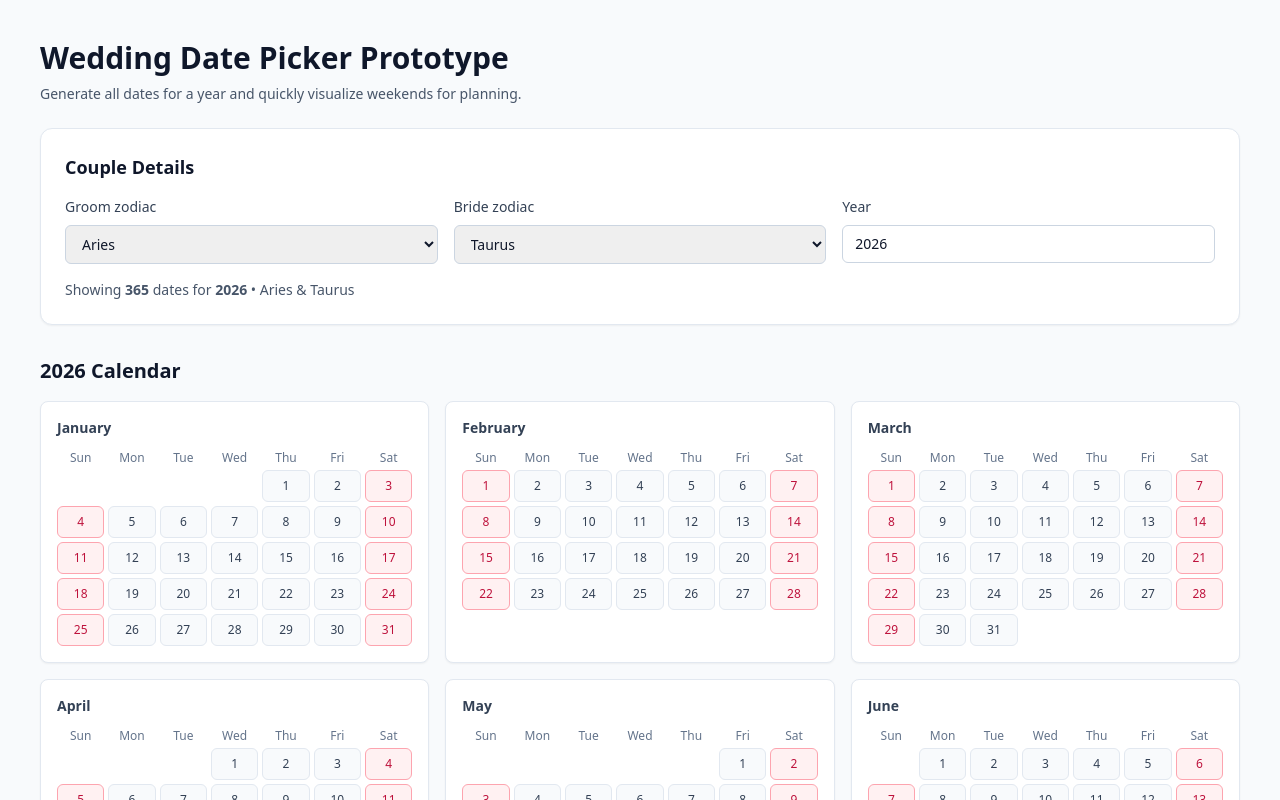
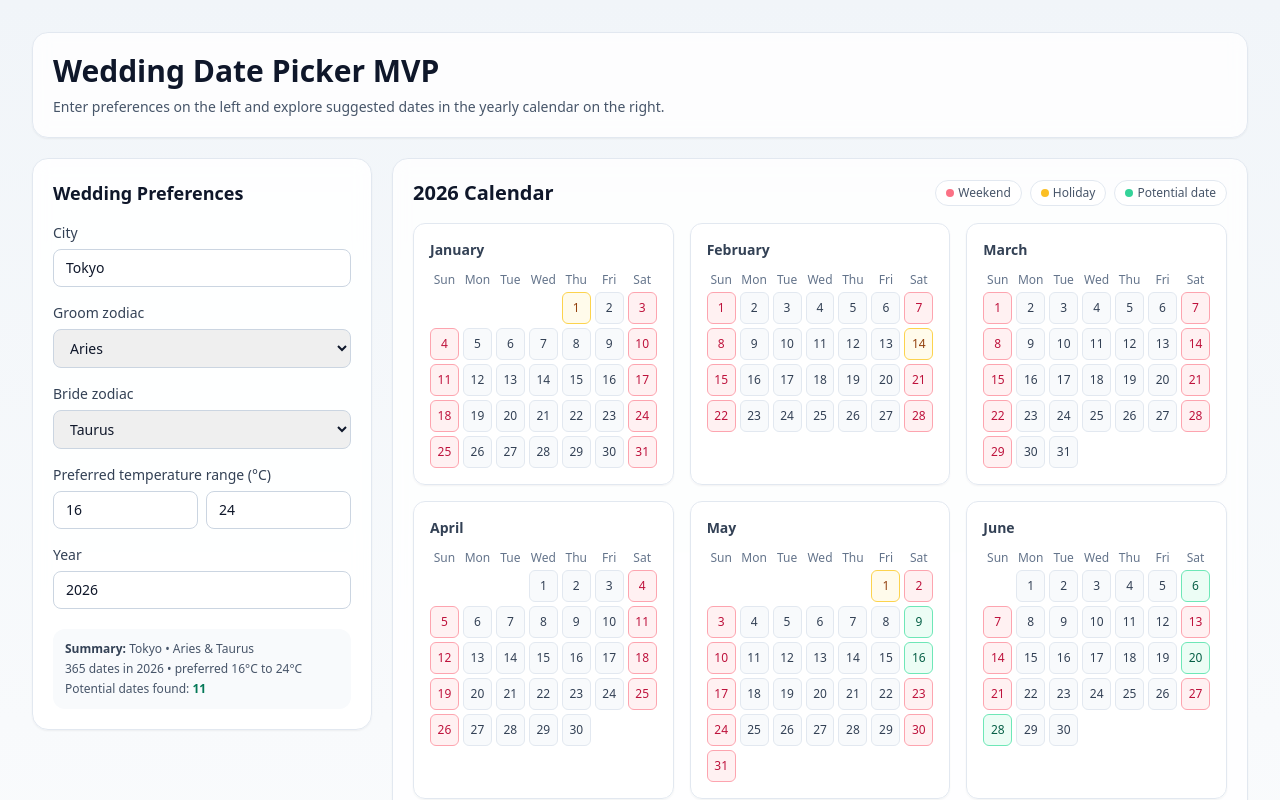
Before and after one commit to JhopeLiu/mvp1.0, a Next.js app in the folder wedding-date-picker/: page / in a window 1280 px wide. Shown: the top 800 px of the page. Built offline with nearby package versions, Linux system fonts and the light colour scheme.

Commit message:
Enhance MVP UI with split layout and date highlights
Co-authored-by: JhopeLiu <JhopeLiu@users.noreply.github.com>

```diff
--- a/wedding-date-picker/app/page.tsx
+++ b/wedding-date-picker/app/page.tsx
@@ -3,13 +3,18 @@
 import { useMemo, useState } from "react";
 import { YearCalendar } from "@/components/year-calendar";
 import { buildMonthGrids, getDatesForYear } from "@/lib/calendar";
+import { getPublicHolidayMap } from "@/lib/holidays";
+import { getPotentialGoodDateSet } from "@/lib/wedding-score";
 import { ZODIAC_OPTIONS } from "@/lib/zodiac";
 
 const CURRENT_YEAR = new Date().getFullYear();
 
 export default function Home() {
+  const [city, setCity] = useState("Tokyo");
   const [groomZodiac, setGroomZodiac] = useState<(typeof ZODIAC_OPTIONS)[number]>(ZODIAC_OPTIONS[0]);
   const [brideZodiac, setBrideZodiac] = useState<(typeof ZODIAC_OPTIONS)[number]>(ZODIAC_OPTIONS[1]);
+  const [minTemp, setMinTemp] = useState("16");
+  const [maxTemp, setMaxTemp] = useState("24");
   const [yearInput, setYearInput] = useState<string>(String(CURRENT_YEAR));
 
   const selectedYear = useMemo(() => {
@@ -21,27 +26,69 @@ export default function Home() {
     return parsed;
   }, [yearInput]);
 
-  const months = useMemo(() => buildMonthGrids(selectedYear), [selectedYear]);
+  const [normalizedMinTemp, normalizedMaxTemp] = useMemo(() => {
+    const parsedMin = Number(minTemp);
+    const parsedMax = Number(maxTemp);
+    const safeMin = Number.isFinite(parsedMin) ? parsedMin : 0;
+    const safeMax = Number.isFinite(parsedMax) ? parsedMax : 50;
+
+    return safeMin <= safeMax ? [safeMin, safeMax] : [safeMax, safeMin];
+  }, [maxTemp, minTemp]);
+
+  const holidayMap = useMemo(() => getPublicHolidayMap(selectedYear), [selectedYear]);
+  const potentialGoodDateSet = useMemo(
+    () =>
+      getPotentialGoodDateSet({
+        year: selectedYear,
+        city,
+        minTemp: normalizedMinTemp,
+        maxTemp: normalizedMaxTemp,
+        holidayByDateISO: holidayMap,
+      }),
+    [city, holidayMap, normalizedMaxTemp, normalizedMinTemp, selectedYear],
+  );
+
+  const months = useMemo(
+    () =>
+      buildMonthGrids(selectedYear, {
+        holidayByDateISO: holidayMap,
+        potentialGoodDateSet,
+      }),
+    [holidayMap, potentialGoodDateSet, selectedYear],
+  );
   const totalDates = useMemo(() => getDatesForYear(selectedYear).length, [selectedYear]);
 
   return (
-    <main className="mx-auto min-h-screen max-w-7xl p-6 md:p-10">
-      <header className="mb-6">
-        <h1 className="text-3xl font-bold text-slate-900">Wedding Date Picker Prototype</h1>
+    <main className="min-h-screen bg-gradient-to-b from-slate-100 via-slate-50 to-white">
+      <div className="mx-auto max-w-[1600px] p-4 md:p-6 xl:p-8">
+        <header className="mb-5 rounded-2xl border border-slate-200 bg-white/80 p-5 shadow-sm backdrop-blur">
+          <h1 className="text-2xl font-bold text-slate-900 md:text-3xl">Wedding Date Picker MVP</h1>
           <p className="mt-2 text-sm text-slate-600">
-          Generate all dates for a year and quickly visualize weekends for planning.
+            Enter preferences on the left and explore suggested dates in the yearly calendar on the right.
           </p>
         </header>
 
-      <section className="mb-8 rounded-xl border border-slate-200 bg-white p-4 shadow-sm md:p-6">
-        <h2 className="text-lg font-semibold text-slate-900">Couple Details</h2>
-        <form className="mt-4 grid gap-4 md:grid-cols-3">
-          <label className="flex flex-col gap-2 text-sm">
+        <div className="grid gap-5 lg:grid-cols-[340px,1fr]">
+          <aside className="h-fit rounded-2xl border border-slate-200 bg-white/90 p-5 shadow-sm backdrop-blur lg:sticky lg:top-6">
+            <h2 className="text-lg font-semibold text-slate-900">Wedding Preferences</h2>
+            <form className="mt-4 space-y-4">
+              <label className="flex flex-col gap-1.5 text-sm">
+                <span className="font-medium text-slate-700">City</span>
+                <input
+                  type="text"
+                  value={city}
+                  onChange={(event) => setCity(event.target.value)}
+                  placeholder="e.g. Tokyo"
+                  className="rounded-lg border border-slate-300 px-3 py-2 outline-none ring-indigo-200 transition focus:ring-2"
+                />
+              </label>
+
+              <label className="flex flex-col gap-1.5 text-sm">
                 <span className="font-medium text-slate-700">Groom zodiac</span>
                 <select
                   value={groomZodiac}
                   onChange={(event) => setGroomZodiac(event.target.value as (typeof ZODIAC_OPTIONS)[number])}
-              className="rounded-md border border-slate-300 px-3 py-2 outline-none ring-indigo-300 focus:ring-2"
+                  className="rounded-lg border border-slate-300 px-3 py-2 outline-none ring-indigo-200 transition focus:ring-2"
                 >
                   {ZODIAC_OPTIONS.map((zodiac) => (
                     <option key={`groom-${zodiac}`} value={zodiac}>
@@ -51,12 +98,12 @@ export default function Home() {
                 </select>
               </label>
 
-          <label className="flex flex-col gap-2 text-sm">
+              <label className="flex flex-col gap-1.5 text-sm">
                 <span className="font-medium text-slate-700">Bride zodiac</span>
                 <select
                   value={brideZodiac}
                   onChange={(event) => setBrideZodiac(event.target.value as (typeof ZODIAC_OPTIONS)[number])}
-              className="rounded-md border border-slate-300 px-3 py-2 outline-none ring-indigo-300 focus:ring-2"
+                  className="rounded-lg border border-slate-300 px-3 py-2 outline-none ring-indigo-200 transition focus:ring-2"
                 >
                   {ZODIAC_OPTIONS.map((zodiac) => (
                     <option key={`bride-${zodiac}`} value={zodiac}>
@@ -66,7 +113,27 @@ export default function Home() {
                 </select>
               </label>
 
-          <label className="flex flex-col gap-2 text-sm">
+              <div className="text-sm">
+                <span className="font-medium text-slate-700">Preferred temperature range (°C)</span>
+                <div className="mt-1.5 grid grid-cols-2 gap-2">
+                  <input
+                    type="number"
+                    value={minTemp}
+                    onChange={(event) => setMinTemp(event.target.value)}
+                    placeholder="Min"
+                    className="rounded-lg border border-slate-300 px-3 py-2 outline-none ring-indigo-200 transition focus:ring-2"
+                  />
+                  <input
+                    type="number"
+                    value={maxTemp}
+                    onChange={(event) => setMaxTemp(event.target.value)}
+                    placeholder="Max"
+                    className="rounded-lg border border-slate-300 px-3 py-2 outline-none ring-indigo-200 transition focus:ring-2"
+                  />
+                </div>
+              </div>
+
+              <label className="flex flex-col gap-1.5 text-sm">
                 <span className="font-medium text-slate-700">Year</span>
                 <input
                   type="number"
@@ -74,18 +141,30 @@ export default function Home() {
                   max={2100}
                   value={yearInput}
                   onChange={(event) => setYearInput(event.target.value)}
-              className="rounded-md border border-slate-300 px-3 py-2 outline-none ring-indigo-300 focus:ring-2"
+                  className="rounded-lg border border-slate-300 px-3 py-2 outline-none ring-indigo-200 transition focus:ring-2"
                 />
               </label>
             </form>
 
-        <p className="mt-4 text-sm text-slate-600">
-          Showing <span className="font-semibold">{totalDates}</span> dates for{" "}
-          <span className="font-semibold">{selectedYear}</span> • {groomZodiac} &amp; {brideZodiac}
+            <div className="mt-5 rounded-xl bg-slate-50 p-3 text-xs text-slate-600">
+              <p>
+                <span className="font-semibold text-slate-700">Summary:</span> {city || "Unknown city"} •{" "}
+                {groomZodiac} &amp; {brideZodiac}
               </p>
+              <p className="mt-1">
+                {totalDates} dates in {selectedYear} • preferred {normalizedMinTemp}°C to {normalizedMaxTemp}°C
+              </p>
+              <p className="mt-1">
+                Potential dates found: <span className="font-semibold text-emerald-700">{potentialGoodDateSet.size}</span>
+              </p>
+            </div>
+          </aside>
+
+          <section className="rounded-2xl border border-slate-200 bg-white/80 p-5 shadow-sm backdrop-blur">
+            <YearCalendar year={selectedYear} months={months} />
           </section>
-
-      <YearCalendar year={selectedYear} months={months} />
+        </div>
+      </div>
     </main>
   );
 }
--- a/wedding-date-picker/components/year-calendar.tsx
+++ b/wedding-date-picker/components/year-calendar.tsx
@@ -10,10 +10,29 @@ const WEEKDAY_LABELS = ["Sun", "Mon", "Tue", "Wed", "Thu", "Fri", "Sat"];
 export function YearCalendar({ year, months }: YearCalendarProps) {
   return (
     <section>
-      <h2 className="text-xl font-semibold text-slate-900">{year} Calendar</h2>
+      <div className="flex flex-wrap items-center justify-between gap-3">
+        <h2 className="text-xl font-semibold text-slate-900">{year} Calendar</h2>
+        <div className="flex flex-wrap items-center gap-2 text-xs">
+          <span className="inline-flex items-center gap-1 rounded-full border border-slate-200 bg-white px-2.5 py-1 text-slate-600">
+            <span className="h-2 w-2 rounded-full bg-rose-400" />
+            Weekend
+          </span>
+          <span className="inline-flex items-center gap-1 rounded-full border border-slate-200 bg-white px-2.5 py-1 text-slate-600">
+            <span className="h-2 w-2 rounded-full bg-amber-400" />
+            Holiday
+          </span>
+          <span className="inline-flex items-center gap-1 rounded-full border border-slate-200 bg-white px-2.5 py-1 text-slate-600">
+            <span className="h-2 w-2 rounded-full bg-emerald-400" />
+            Potential date
+          </span>
+        </div>
+      </div>
       <div className="mt-4 grid gap-4 md:grid-cols-2 xl:grid-cols-3">
         {months.map((month) => (
-          <article key={month.monthName} className="rounded-lg border border-slate-200 bg-white p-4 shadow-sm">
+          <article
+            key={month.monthName}
+            className="rounded-xl border border-slate-200 bg-white/90 p-4 shadow-sm backdrop-blur"
+          >
             <h3 className="text-sm font-semibold text-slate-700">{month.monthName}</h3>
             <div className="mt-3 grid grid-cols-7 gap-1 text-center text-xs">
               {WEEKDAY_LABELS.map((weekday) => (
@@ -30,10 +49,15 @@ export function YearCalendar({ year, months }: YearCalendarProps) {
                 <span
                   key={day.dateISO}
                   className={`flex h-8 items-center justify-center rounded-md border ${
-                    day.isWeekend
-                      ? "border-rose-300 bg-rose-50 text-rose-700"
-                      : "border-slate-200 bg-slate-50 text-slate-700"
+                    day.isHoliday
+                      ? "border-amber-300 bg-amber-50 text-amber-800"
+                      : day.isPotentialGoodDate
+                        ? "border-emerald-300 bg-emerald-50 text-emerald-800"
+                        : day.isWeekend
+                          ? "border-rose-300 bg-rose-50 text-rose-700"
+                          : "border-slate-200 bg-slate-50 text-slate-700"
                   }`}
+                  title={day.holidayName ? `${day.dateISO} • ${day.holidayName}` : day.dateISO}
                 >
                   {day.dayNumber}
                 </span>
--- a/wedding-date-picker/lib/calendar.ts
+++ b/wedding-date-picker/lib/calendar.ts
@@ -2,6 +2,9 @@ export type CalendarDay = {
   dayNumber: number;
   dateISO: string;
   isWeekend: boolean;
+  isHoliday: boolean;
+  holidayName?: string;
+  isPotentialGoodDate: boolean;
 };
 
 export type MonthGrid = {
@@ -9,6 +12,15 @@ export type MonthGrid = {
   leadingBlankDays: number;
   days: CalendarDay[];
 };
+
+type BuildMonthGridsOptions = {
+  holidayByDateISO?: Record<string, string>;
+  potentialGoodDateSet?: Set<string>;
+};
+
+export function toISODateString(year: number, month: number, day: number): string {
+  return `${year}-${String(month).padStart(2, "0")}-${String(day).padStart(2, "0")}`;
+}
 
 export function getDatesForYear(year: number): Date[] {
   const dates: Date[] = [];
@@ -22,8 +34,10 @@ export function getDatesForYear(year: number): Date[] {
   return dates;
 }
 
-export function buildMonthGrids(year: number): MonthGrid[] {
+export function buildMonthGrids(year: number, options: BuildMonthGridsOptions = {}): MonthGrid[] {
   const allDates = getDatesForYear(year);
+  const holidayByDateISO = options.holidayByDateISO ?? {};
+  const potentialGoodDateSet = options.potentialGoodDateSet ?? new Set<string>();
 
   return Array.from({ length: 12 }, (_, monthIndex) => {
     const monthDates = allDates.filter((date) => date.getMonth() === monthIndex);
@@ -34,10 +48,16 @@ export function buildMonthGrids(year: number): MonthGrid[] {
       leadingBlankDays: firstDay.getDay(),
       days: monthDates.map((date) => {
         const dayOfWeek = date.getDay();
+        const dateISO = toISODateString(year, date.getMonth() + 1, date.getDate());
+        const holidayName = holidayByDateISO[dateISO];
+
         return {
           dayNumber: date.getDate(),
-          dateISO: date.toISOString().slice(0, 10),
+          dateISO,
           isWeekend: dayOfWeek === 0 || dayOfWeek === 6,
+          isHoliday: Boolean(holidayName),
+          holidayName,
+          isPotentialGoodDate: potentialGoodDateSet.has(dateISO),
         };
       }),
     };
--- /dev/null
+++ b/wedding-date-picker/lib/holidays.ts
@@ -0,0 +1,24 @@
+import { toISODateString } from "@/lib/calendar";
+
+type HolidaySeed = {
+  month: number;
+  day: number;
+  name: string;
+};
+
+// Placeholder holiday seeds for MVP visualization.
+const HOLIDAY_SEEDS: HolidaySeed[] = [
+  { month: 1, day: 1, name: "New Year" },
+  { month: 2, day: 14, name: "Valentine's Day" },
+  { month: 5, day: 1, name: "Labor Day" },
+  { month: 7, day: 4, name: "Summer Holiday" },
+  { month: 10, day: 1, name: "National Day" },
+  { month: 12, day: 25, name: "Christmas" },
+];
+
+export function getPublicHolidayMap(year: number): Record<string, string> {
+  return HOLIDAY_SEEDS.reduce<Record<string, string>>((map, holiday) => {
+    map[toISODateString(year, holiday.month, holiday.day)] = holiday.name;
+    return map;
+  }, {});
+}
--- /dev/null
+++ b/wedding-date-picker/lib/wedding-score.ts
@@ -0,0 +1,59 @@
+import { getDatesForYear, toISODateString } from "@/lib/calendar";
+
+const LUCKY_DAY_NUMBERS = new Set([6, 8, 9, 16, 18, 20, 22, 28]);
+
+const CLIMATE_PROFILES = {
+  tropical: [28, 28, 29, 30, 30, 30, 30, 30, 29, 29, 28, 28],
+  temperate: [4, 6, 10, 14, 18, 22, 25, 24, 20, 15, 9, 5],
+  cool: [2, 4, 7, 10, 14, 18, 21, 20, 16, 11, 7, 3],
+} as const;
+
+function inferClimateProfile(city: string): keyof typeof CLIMATE_PROFILES {
+  const normalizedCity = city.trim().toLowerCase();
+
+  if (["bangkok", "singapore", "jakarta", "dubai", "miami"].includes(normalizedCity)) {
+    return "tropical";
+  }
+
+  if (["london", "seattle", "berlin", "toronto", "vancouver"].includes(normalizedCity)) {
+    return "cool";
+  }
+
+  return "temperate";
+}
+
+type PotentialDateInput = {
+  year: number;
+  city: string;
+  minTemp: number;
+  maxTemp: number;
+  holidayByDateISO: Record<string, string>;
+};
+
+export function getPotentialGoodDateSet({
+  year,
+  city,
+  minTemp,
+  maxTemp,
+  holidayByDateISO,
+}: PotentialDateInput): Set<string> {
+  const profile = CLIMATE_PROFILES[inferClimateProfile(city)];
+  const dates = getDatesForYear(year);
+  const result = new Set<string>();
+
+  dates.forEach((date) => {
+    const dayOfWeek = date.getDay();
+    const dayNumber = date.getDate();
+    const monthIndex = date.getMonth();
+    const monthTemp = profile[monthIndex];
+    const isWeekend = dayOfWeek === 0 || dayOfWeek === 6;
+    const isHoliday = Boolean(holidayByDateISO[toISODateString(year, monthIndex + 1, dayNumber)]);
+    const tempMatch = monthTemp >= minTemp && monthTemp <= maxTemp;
+
+    if (isWeekend && !isHoliday && tempMatch && LUCKY_DAY_NUMBERS.has(dayNumber)) {
+      result.add(toISODateString(year, monthIndex + 1, dayNumber));
+    }
+  });
+
+  return result;
+}
```
Lines whose indentation alone changed are shown as unchanged.
